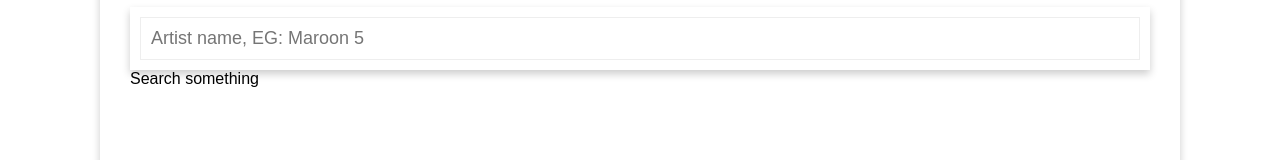
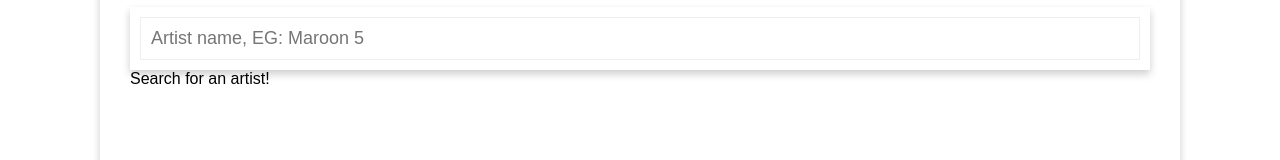
Before and after one commit to YoavHortman/artist_finder, a React (Create React App) app: page / in a window 1280 px wide. Shown: the part 123-283 px from the top of the page. Built offline with nearby package versions, Linux system fonts and the light colour scheme; the HTML template or start-up script is replaced by a standard one.

Commit message:
Restructed app to avoid rendering issues

```diff
--- a/src/App.tsx
+++ b/src/App.tsx
@@ -2,13 +2,31 @@
 import './App.css';
 import {Artist} from "./models/Models";
 import {SearchBarWrapperBar} from "./wrappers/SearchBarWrapper";
-import {EventList} from "./components/EventList";
+import {EventListWrapper} from "./wrappers/EventListWrapper";
 
 // Artist can be in a few states, explicitly state them and force the programmer to handle them
-export type ArtistState = Artist | "NO_VALUE" | "LOADING" | "NOT_FOUND";
+export type ArtistState = ArtistState.FoundArtist | ArtistState.NotFound | ArtistState.NoValue | ArtistState.Loading;
+export namespace ArtistState {
+    export interface NoValue {
+        type: "NoValue";
+    }
+
+    export interface Loading {
+        type: "Loading";
+    }
+
+    export interface NotFound {
+        type: "NotFound";
+    }
+
+    export interface FoundArtist {
+        type: "FoundArtist";
+        artist: Artist;
+    }
+}
 
 interface AppState {
-    artist: ArtistState;
+    artistState: ArtistState;
 }
 
 class App extends React.Component<{}, AppState> {
@@ -16,29 +34,48 @@
         super(props);
 
         this.state = {
-            artist: "NO_VALUE",
+            artistState: {
+                type: "NoValue"
+            }
         };
     }
 
     handleArtistChange = (newState: ArtistState) => {
-        this.setState({artist: newState});
+        this.setState({artistState: newState});
     }
 
-    renderArtist(artist: ArtistState) {
-        switch (artist) {
-            case "NO_VALUE": {
-                return "Search something";
+    renderArtist(artistState: ArtistState) {
+        switch (artistState.type) {
+            case "NoValue": {
+                return (
+                    <div>
+                        Search for an artist!
+                    </div>
+                );
             }
-            case "LOADING": {
-                return "Loading";
+            case "Loading": {
+                return (
+                    <div>
+                        Loading...
+                    </div>
+                );
             }
-            case "NOT_FOUND": {
-                return "No results";
+            case "NotFound": {
+                return (
+                    <div>
+                        Sorry, couldn't find anything...
+                    </div>
+                );
+            }
+            case "FoundArtist": {
+                return (
+                    <div>
+
+                    </div>
+                )
             }
             default: {
-                return <EventList
-                    artist={artist}
-                />;
+                throw new Error("Unexpected state");
             }
         }
     }
@@ -48,7 +85,10 @@
             <div className="App__root">
                 <div className={"App__bodyContainer"}>
                     <SearchBarWrapperBar onArtistStateChange={this.handleArtistChange}/>
-                    {this.renderArtist(this.state.artist)}
+                    {this.renderArtist(this.state.artistState)}
+                    <EventListWrapper
+                        artistState={this.state.artistState}
+                    />
                 </div>
             </div>
         );
--- a/src/api/API.ts
+++ b/src/api/API.ts
@@ -1,6 +1,8 @@
 import {HttpRequest} from "./HttpRequest";
-import {Artist, ArtistEventData} from "../models/Models";
+import {ArtistEventData} from "../models/Models";
 import {parseServerJsonToArtist, parseServerJsonToEvent} from "../models/ModelParser";
+import {ArtistState} from "../App";
+
 
 const API_BASE_URL = "http://rest.bandsintown.com/";
 const APP_ID = "?app_id=just_a_string";
@@ -37,15 +39,16 @@
     }
 }
 
-function parseArtist(artistStr: string): "NOT_FOUND" | Artist {
-    // Length of 2 means empty
-    if (artistStr.length === 2) {
-        return "NOT_FOUND";
+function parseArtist(artistStr: string): ArtistState.FoundArtist | ArtistState.NotFound {
+    const json = JSON.parse(artistStr);
+    // Sometimes returns empty str sometimes return json with error
+    if (json.error || artistStr.length === 2) {
+        return {type: "NotFound"};
     }
-    return parseServerJsonToArtist(JSON.parse(artistStr));
+    return {type: "FoundArtist", artist: parseServerJsonToArtist(JSON.parse(artistStr))};
 }
 
-export async function getArtistInfoByName(name: string): Promise<Artist | "NOT_FOUND"> {
+export async function getArtistInfoByName(name: string): Promise<ArtistState.FoundArtist | ArtistState.NotFound> {
     const parsedName = parseArtistNameForRequest(name);
     const result = await getRequest(`artists/${parsedName}${APP_ID}`);
     return parseArtist(result);
--- a/src/components/EventList.tsx
+++ b/src/components/EventList.tsx
@@ -1,41 +1,32 @@
 import * as React from "react";
 import "./EventList.css";
-import {Artist, ArtistEventData} from "../models/Models";
-import {getArtistEventsByName} from "../api/API";
+import {ArtistEventData} from "../models/Models";
 
 export interface EventListProps {
-    artist: Artist;
+    events: ArtistEventData[];
 }
 
-interface EventListState {
-    events: ArtistEventData[] | "LOADING";
-}
-
-export class EventList extends React.Component<EventListProps, EventListState> {
+export class EventList extends React.Component<EventListProps, {}> {
     constructor(props: EventListProps) {
         super(props);
         this.state = {
             events: "LOADING"
-        }
-    }
-
-    componentDidUpdate(prevProps: EventListProps) {
-        this.getEventsForArtist(this.props.artist);
-    }
-
-    async getEventsForArtist(artist: Artist) {
-        await getArtistEventsByName(artist.name);
+        };
     }
 
     render() {
         return (
             <div className={"EventList__root"}>
-                {this.state.events.length === 0 ?
+                {this.props.events.length === 0 ?
                     <div className={"EventList__noResults"}>
-                        No results
+                        No upcoming events
                     </div>
                     :
                     <div>
+                        {this.props.events.map((event, index) => {
+                            return <div key={index}>{event.lineup}</div>;
+                        })
+                        }
                     </div>
                 }
             </div>
--- /dev/null
+++ b/src/wrappers/EventListWrapper.tsx
@@ -0,0 +1,63 @@
+import * as React from "react";
+import {getArtistEventsByName} from "../api/API";
+import {Artist, ArtistEventData} from "../models/Models";
+import {EventList} from "../components/EventList";
+import {ArtistState} from "../App";
+
+export interface EventListWrapperProps {
+    artistState: ArtistState;
+}
+
+export interface EventListWrapperState {
+    events: ArtistEventData[] | "LOADING";
+}
+
+export class EventListWrapper extends React.Component<EventListWrapperProps, EventListWrapperState> {
+    constructor(props: EventListWrapperProps) {
+        super(props);
+        this.state = {
+            events: "LOADING"
+        }
+    }
+
+    // Null means no artist yet
+    getArtist(artistState: ArtistState): Artist | null {
+        if (artistState.type === "FoundArtist") {
+            return artistState.artist;
+        }
+
+        return null;
+    }
+
+    // When we receive a new artist we get his events
+    componentWillReceiveProps(nextProps: EventListWrapperProps) {
+        this.setState({events: "LOADING"});
+        const artist = this.getArtist(nextProps.artistState);
+        if (artist !== null) {
+            this.getEventsForArtist(artist);
+        }
+    }
+
+    async getEventsForArtist(artist: Artist) {
+        this.setState({events: await getArtistEventsByName(artist.name)});
+    }
+
+    render() {
+        const artist = this.getArtist(this.props.artistState);
+        if (artist === null) {
+            return null;
+        }
+
+        if (this.state.events === "LOADING") {
+            return (
+                <div>
+                    Loading events...
+                </div>
+            );
+        }
+
+        return (
+            <EventList events={this.state.events}/>
+        );
+    }
+}
--- a/src/wrappers/SearchBarWrapper.tsx
+++ b/src/wrappers/SearchBarWrapper.tsx
@@ -31,11 +31,11 @@
 
     handleSearchQueryChange = (newVal: string | null) => {
         this.setState({searchQuery: newVal});
-        this.props.onArtistStateChange("LOADING");
+        this.props.onArtistStateChange({type: "Loading"});
 
         if (newVal === null) {
             localStorage.removeItem(LOCAL_STORAGE_LAST_SEARCH_KEY);
-            this.props.onArtistStateChange("NO_VALUE");
+            this.props.onArtistStateChange({type: "NoValue"});
         } else {
             this.getArtist(newVal);
         }
```
